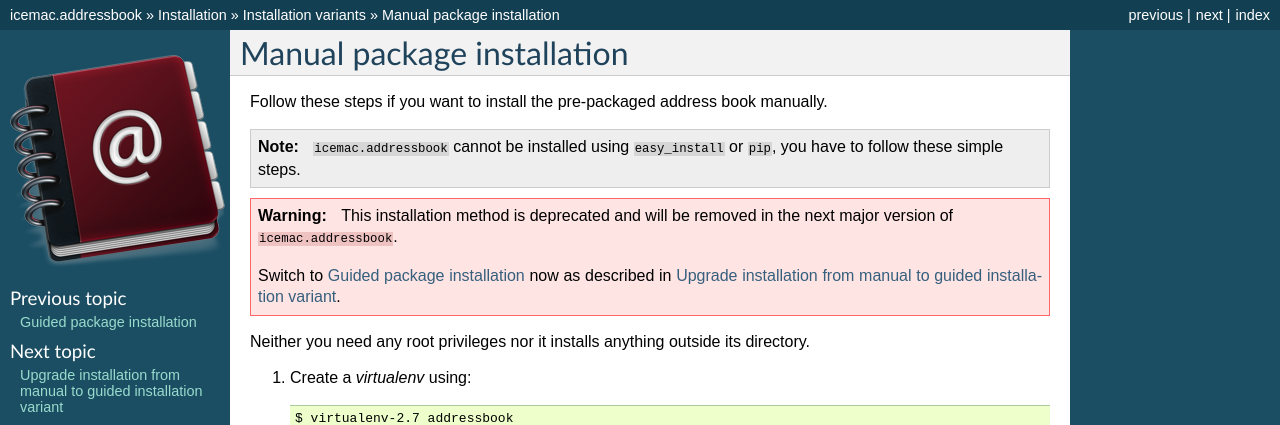
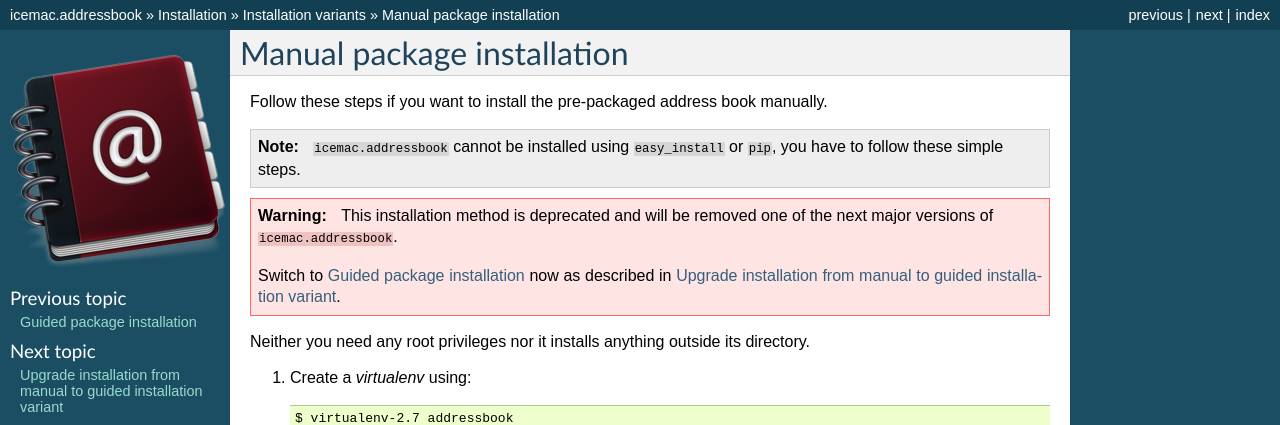
Before and after one commit to icemac/icemac.addressbook, a Sphinx documentation site: the page built from docs/manualinstallation.rst, in a window 1280 px wide. Shown: the top 425 px of the page. Built offline with Sphinx 7.4.7, drawn with Linux system fonts in a browser that asks for light colours.

Commit message:
Fix text as it is not sure when I'll have the time to remove it.

```diff
--- a/docs/manualinstallation.rst
+++ b/docs/manualinstallation.rst
@@ -12,8 +12,8 @@ manually.
 
 .. warning::
 
-    This installation method is deprecated and will be removed in the next
-    major version of ``icemac.addressbook``.
+    This installation method is deprecated and will be removed one of the next
+    major versions of ``icemac.addressbook``.
 
     Switch to :ref:`package-installation` now as described in
     :ref:`upgrade-to-guided-installation`.
```
